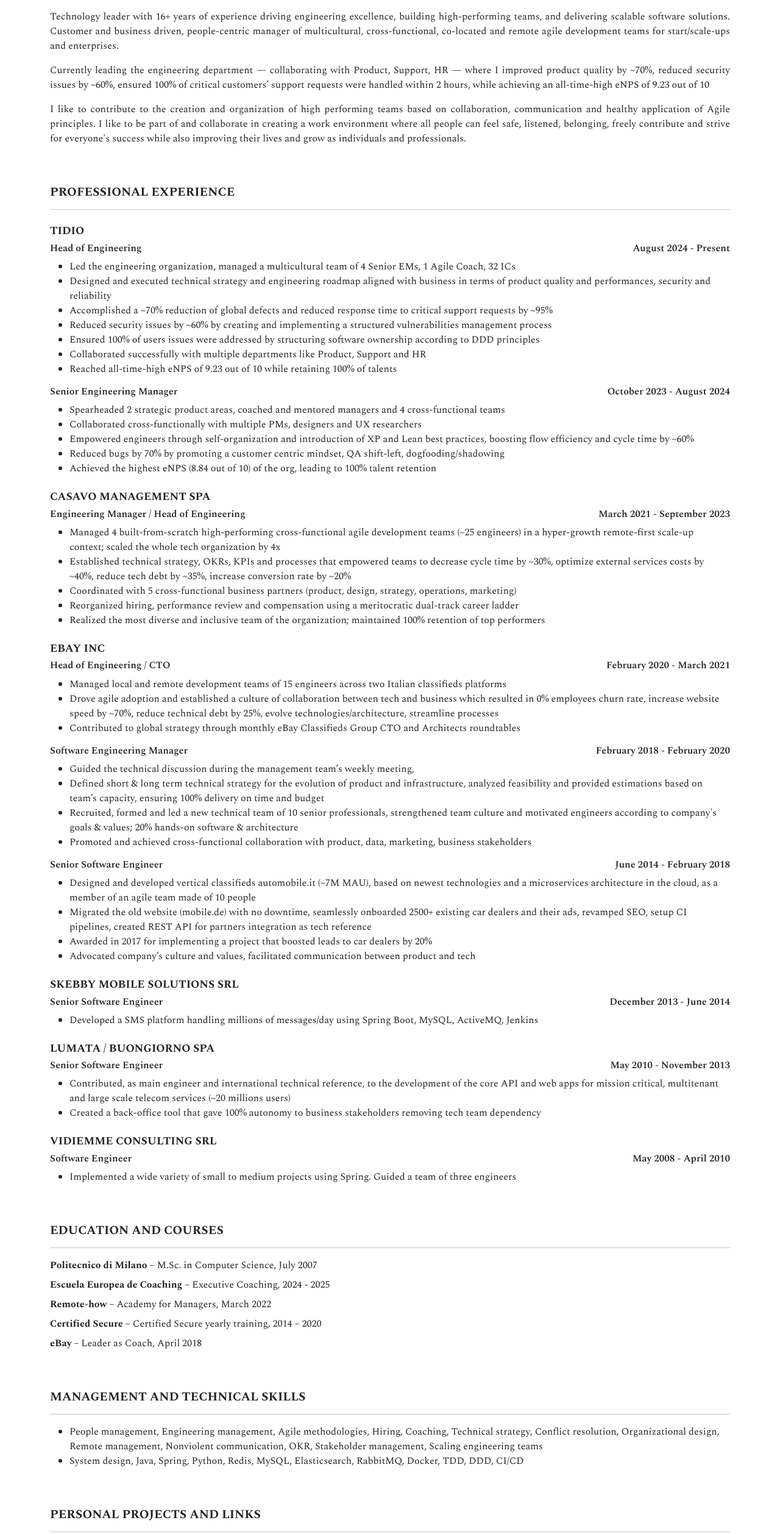
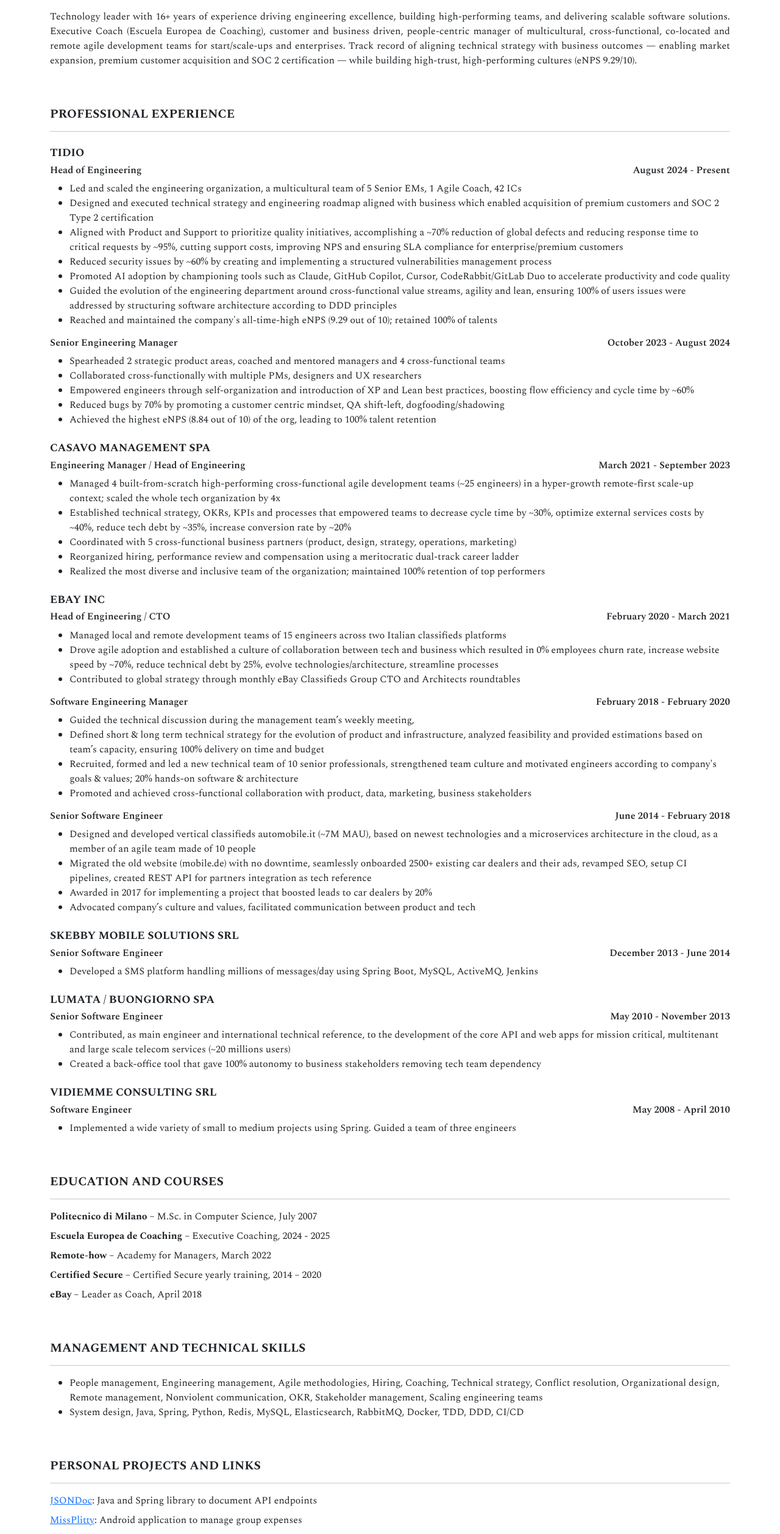
Before and after one commit to fabiomaffioletti/fabiomaffioletti.github.io, a React (Vite) app: page / in a window 1280 px wide. Shown: the part 234-2750 px from the top of the page at 61% size. Built offline with nearby package versions, Linux system fonts and the light colour scheme.

Commit message:
Update experience and summary. Update dependencies

```diff
--- a/src/App.jsx
+++ b/src/App.jsx
@@ -18,13 +18,13 @@
             {
               name: "Head of Engineering",
               description: [
-                "Led the engineering organization, managed a multicultural team of 4 Senior EMs, 1 Agile Coach, 32 ICs",
-                "Designed and executed technical strategy and engineering roadmap aligned with business in terms of product quality and performances, security and reliability",
-                "Accomplished a ~70% reduction of global defects and reduced response time to critical support requests by ~95%",
+                "Led and scaled the engineering organization, a multicultural team of 5 Senior EMs, 1 Agile Coach, 42 ICs",
+                "Designed and executed technical strategy and engineering roadmap aligned with business which enabled acquisition of premium customers and SOC 2 Type 2 certification",
+                "Aligned with Product and Support to prioritize quality initiatives, accomplishing a ~70% reduction of global defects and reducing response time to critical requests by ~95%, cutting support costs, improving NPS and ensuring SLA compliance for enterprise/premium customers",
                 "Reduced security issues by ~60% by creating and implementing a structured vulnerabilities management process",
-                "Ensured 100% of users issues were addressed by structuring software ownership according to DDD principles",
-                "Collaborated successfully with multiple departments like Product, Support and HR",
-                "Reached all-time-high eNPS of 9.23 out of 10 while retaining 100% of talents"
+                "Promoted AI adoption by championing tools such as Claude, GitHub Copilot, Cursor, CodeRabbit/GitLab Duo to accelerate productivity and code quality",
+                "Guided the evolution of the engineering department around cross-functional value streams, agility and lean, ensuring 100% of users issues were addressed by structuring software architecture according to DDD principles",
+                "Reached and maintained the company's all-time-high eNPS (9.29 out of 10); retained 100% of talents"
               ],
               from: "August 2024",
               to: "Present"
@@ -173,11 +173,6 @@
     ],
     links: [
       {
-        title: "Wineries on the Road",
-        description: "Android application to explore and visit Italian wineries",
-        href: "https://play.google.com/store/apps/details?id=com.cantineontheroad"
-      },
-      {
         title: "JSONDoc",
         description: "Java and Spring library to document API endpoints",
         href: "http://jsondoc.org/"
--- a/src/Summary.jsx
+++ b/src/Summary.jsx
@@ -11,9 +11,7 @@
             <Section title="Summary" />
 
             <div className="col-12 text-justify">
-                <p>Technology leader with {yearsSince2008}+ years of experience driving engineering excellence, building high-performing teams, and delivering scalable software solutions. Customer and business driven, people-centric manager of multicultural, cross-functional, co-located and remote agile development teams for start/scale-ups and enterprises.</p>
-                <p>Currently leading the engineering department — collaborating with Product, Support, HR — where I improved product quality by ~70%, reduced security issues by ~60%, ensured 100% of critical customers’ support requests were handled within 2 hours, while achieving an all-time-high eNPS of 9.23 out of 10</p>
-                <p>I like to contribute to the creation and organization of high performing teams based on collaboration, communication and healthy application of Agile principles. I like to be part of and collaborate in creating a work environment where all people can feel safe, listened, belonging, freely contribute and strive for everyone's success while also improving their lives and grow as individuals and professionals.</p>
+                <p>Technology leader with {yearsSince2008}+ years of experience driving engineering excellence, building high-performing teams, and delivering scalable software solutions. Executive Coach (Escuela Europea de Coaching), customer and business driven, people-centric manager of multicultural, cross-functional, co-located and remote agile development teams for start/scale-ups and enterprises. Track record of aligning technical strategy with business outcomes — enabling market expansion, premium customer acquisition and SOC 2 certification — while building high-trust, high-performing cultures (eNPS 9.29/10).</p>
             </div>
         </div>
     )
```
Also changed, not shown: package.json (+14 -14 lines), 1 other file (tests, documents, lock files or other folders).
